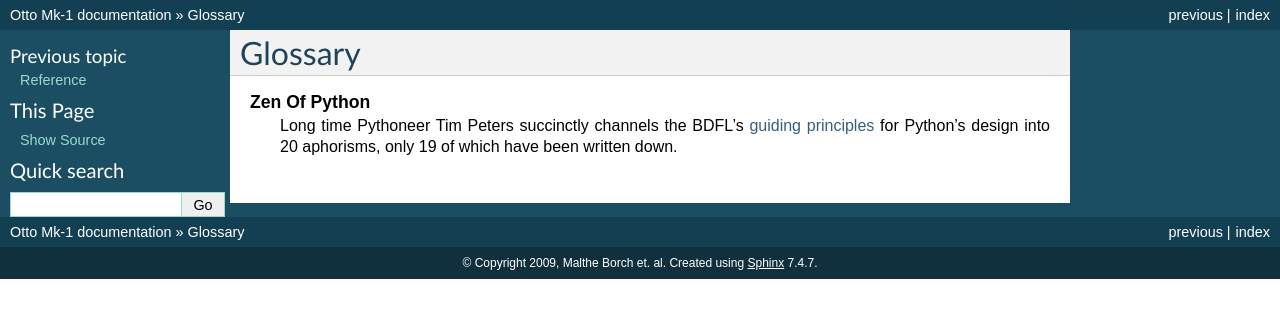
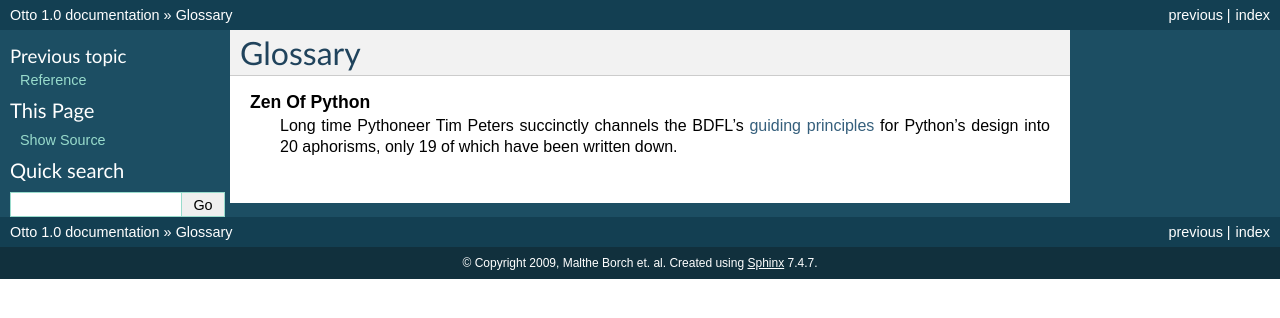
Before and after one commit to malthe/otto, a Sphinx documentation site: the page built from otto/docs/glossary.rst, in a window 1280 px wide. Shown: the top 318 px of the page. Built offline with Sphinx 7.4.7, drawn with Linux system fonts in a browser that asks for light colours.

Commit message:
Path to version 1.0.

```diff
--- a/otto/docs/conf.py
+++ b/otto/docs/conf.py
@@ -45,9 +45,9 @@ copyright = u'2009, Malthe Borch et. al'
 # built documents.
 #
 # The short X.Y version.
-version = 'Mk-1'
+version = '1.0'
 # The full version, including alpha/beta/rc tags.
-release = 'Mk-1'
+release = '1.0dev'
 
 # The language for content autogenerated by Sphinx. Refer to documentation
 # for a list of supported languages.
--- a/setup.py
+++ b/setup.py
@@ -1,6 +1,6 @@
 #!/usr/bin/env python # -- coding: utf-8 --
 
-__version__ = 'Mk-1'
+__version__ = '1.0'
 
 import os
 import re
```
